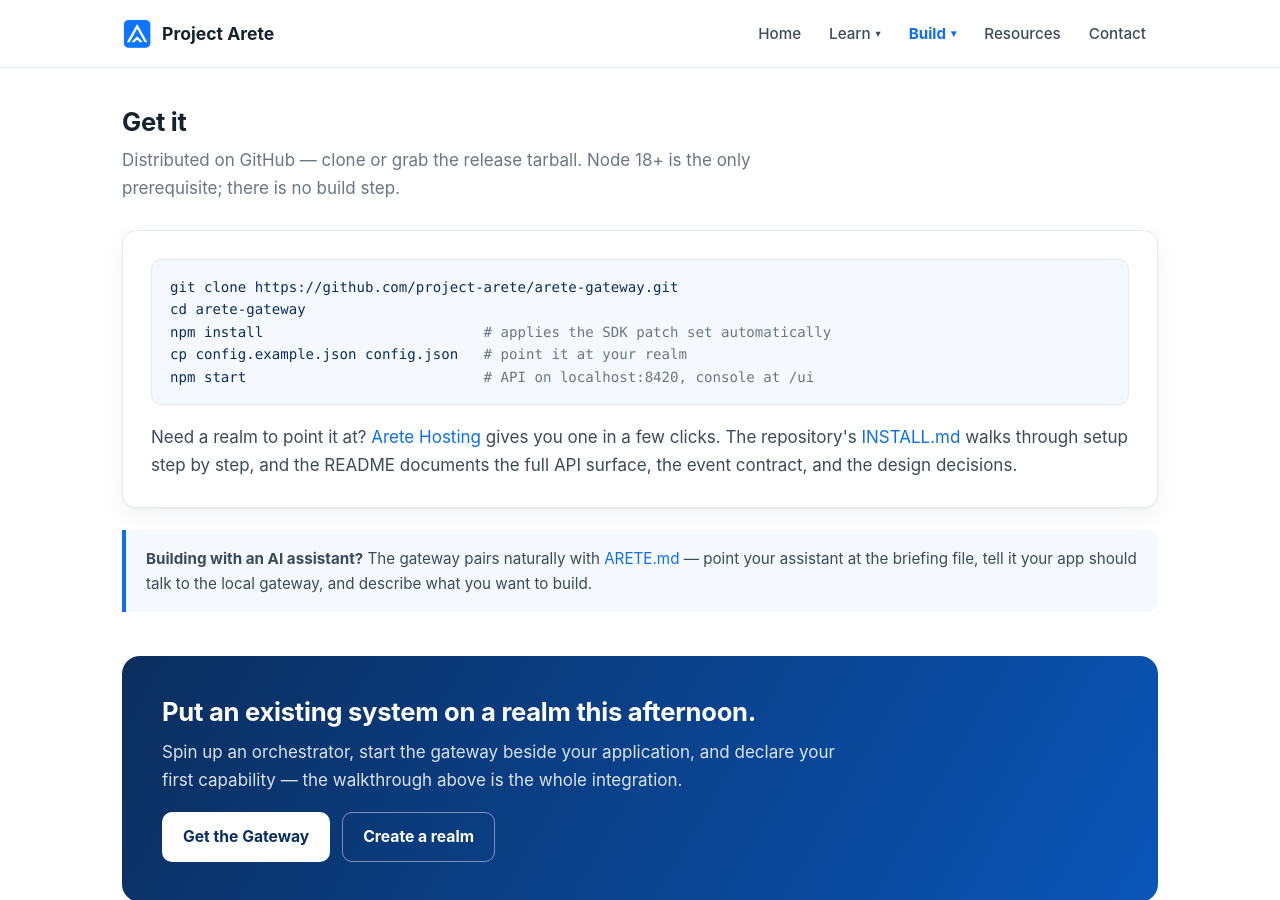
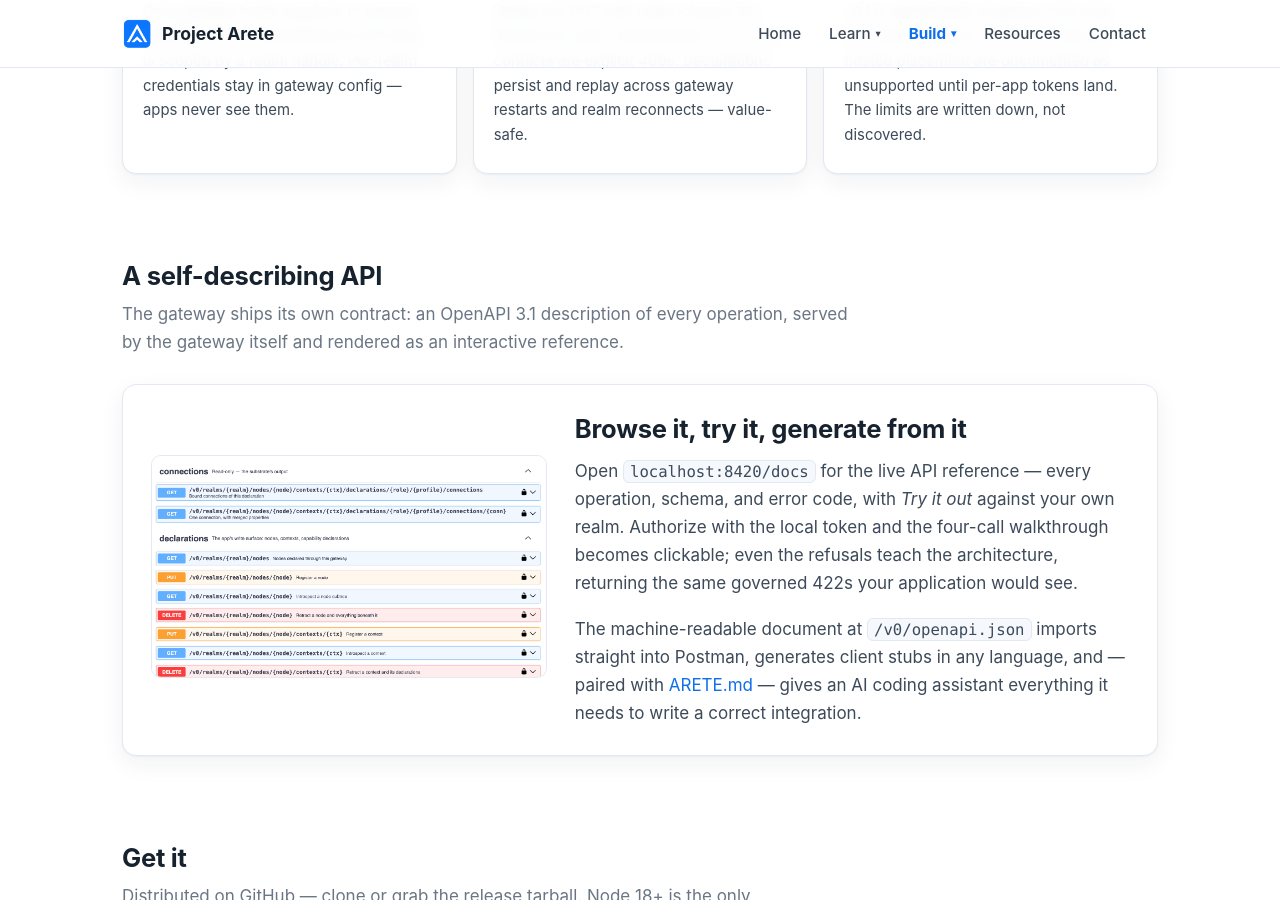
Before and after one commit to project-arete/website, a Jekyll site: the page gateway.html, which Jekyll copies as it is, in a window 1280 px wide and 900 px high, scrolled down 2472 px. Built offline with Jekyll 4.4.1, drawn with Linux system fonts in a browser that asks for light colours; some of the changed text lies outside the part shown.

Commit message:
Gateway page: Swagger UI section with screenshot + realm-handle callout
New 'A self-describing API' section: live screenshot of the built-in
/docs reference (operation list, cropped from a real session), with the
OpenAPI story — try-it-out, Postman import, client generation, and
pairing /v0/openapi.json with ARETE.md for AI-assisted integration.

New callout under the walkthrough answering the question the walkthrough
raises: where the realm handle comes from — the gateway holds the realm
connections (config.json or PUT /v0/realms/{realm}), the entry key is
the handle that scopes every path, and apps never see realm
credentials.

Claude-Session: local_c7c69dcd-bbad-4bd8-a59e-dab77e3003ab

```diff
--- a/gateway.html
+++ b/gateway.html
@@ -88,6 +88,10 @@ PUT .../contexts/lobby/declarations/consumer/padi.light
 GET /v0/events?stream=sse                           <span class="c"># or register a signed webhook</span></pre>
           <p>When the substrate binds a switch, a <span class="mono">connection.created</span> event arrives; <span class="mono">property.changed</span> events carry <span class="mono">sOut</span>; the app answers with <span class="mono">PUT &hellip;/properties/cState</span>. To leave, <span class="mono">DELETE</span> the declaration — the substrate severs, connections are no more deleted by the app than they were created by it.</p>
         </div>
+
+        <div class="callout">
+          <p><strong>Where does <span class="mono">myrealm</span> come from?</strong> The gateway — not the app — holds the realm connections. Each realm is declared in the gateway's <span class="mono">config.json</span> (host, credentials, one entry per realm; or attached at runtime via <span class="mono">PUT /v0/realms/{realm}</span>), and the entry's key becomes the local handle that scopes every API path. Apps name the handle and never see realm credentials — one gateway can hold several realms at once.</p>
+        </div>
       </div>
     </section>
 
@@ -127,6 +131,22 @@ GET /v0/events?stream=sse                           <span class="c"># or registe
             <span class="t-icon">&#128737;&#65039;</span>
             <h3>Honest scope</h3>
             <p>v0.1 is deliberately localhost: one local API token, bound to 127.0.0.1. LAN and hosted placement are documented as unsupported until per-app tokens land. The limits are written down, not discovered.</p>
+          </div>
+        </div>
+      </div>
+    </section>
+
+    <section class="section">
+      <div class="wrap">
+        <h2>A self-describing API</h2>
+        <p class="section-intro">The gateway ships its own contract: an OpenAPI 3.1 description of every operation, served by the gateway itself and rendered as an interactive reference.</p>
+
+        <div class="card card-split">
+          <div class="card-media"><img src="gateway-docs.png" alt="The gateway's built-in Swagger UI, showing read-only connection endpoints and the declaration write surface"></div>
+          <div class="card-content">
+            <h2>Browse it, try it, generate from it</h2>
+            <p>Open <span class="mono">localhost:8420/docs</span> for the live API reference — every operation, schema, and error code, with <em>Try&nbsp;it&nbsp;out</em> against your own realm. Authorize with the local token and the four-call walkthrough becomes clickable; even the refusals teach the architecture, returning the same governed 422s your application would see.</p>
+            <p>The machine-readable document at <span class="mono">/v0/openapi.json</span> imports straight into Postman, generates client stubs in any language, and — paired with <a href="aretemd.html">ARETE.md</a> — gives an AI coding assistant everything it needs to write a correct integration.</p>
           </div>
         </div>
       </div>
```
Also changed, not shown: gateway-docs.png (added).
